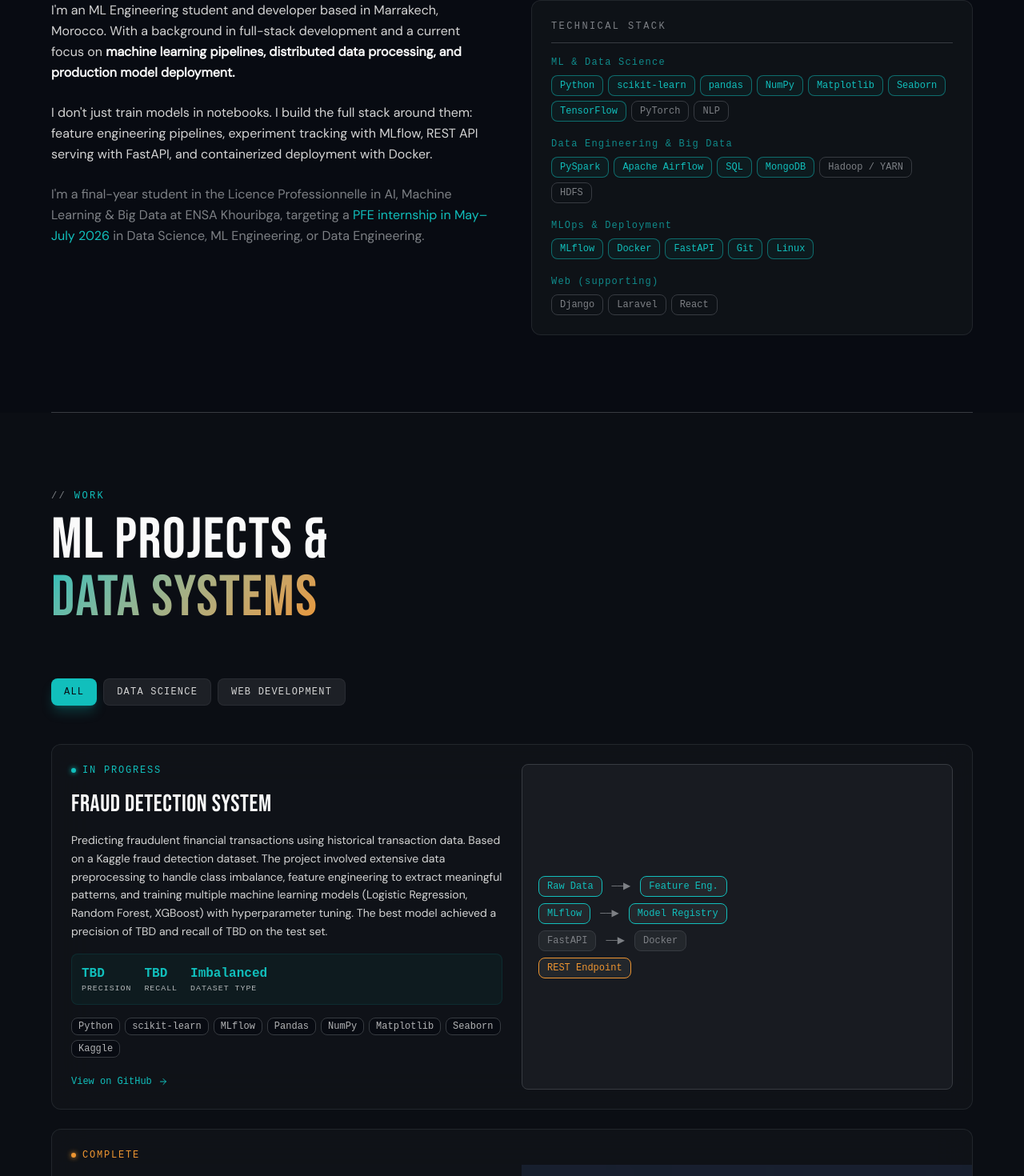
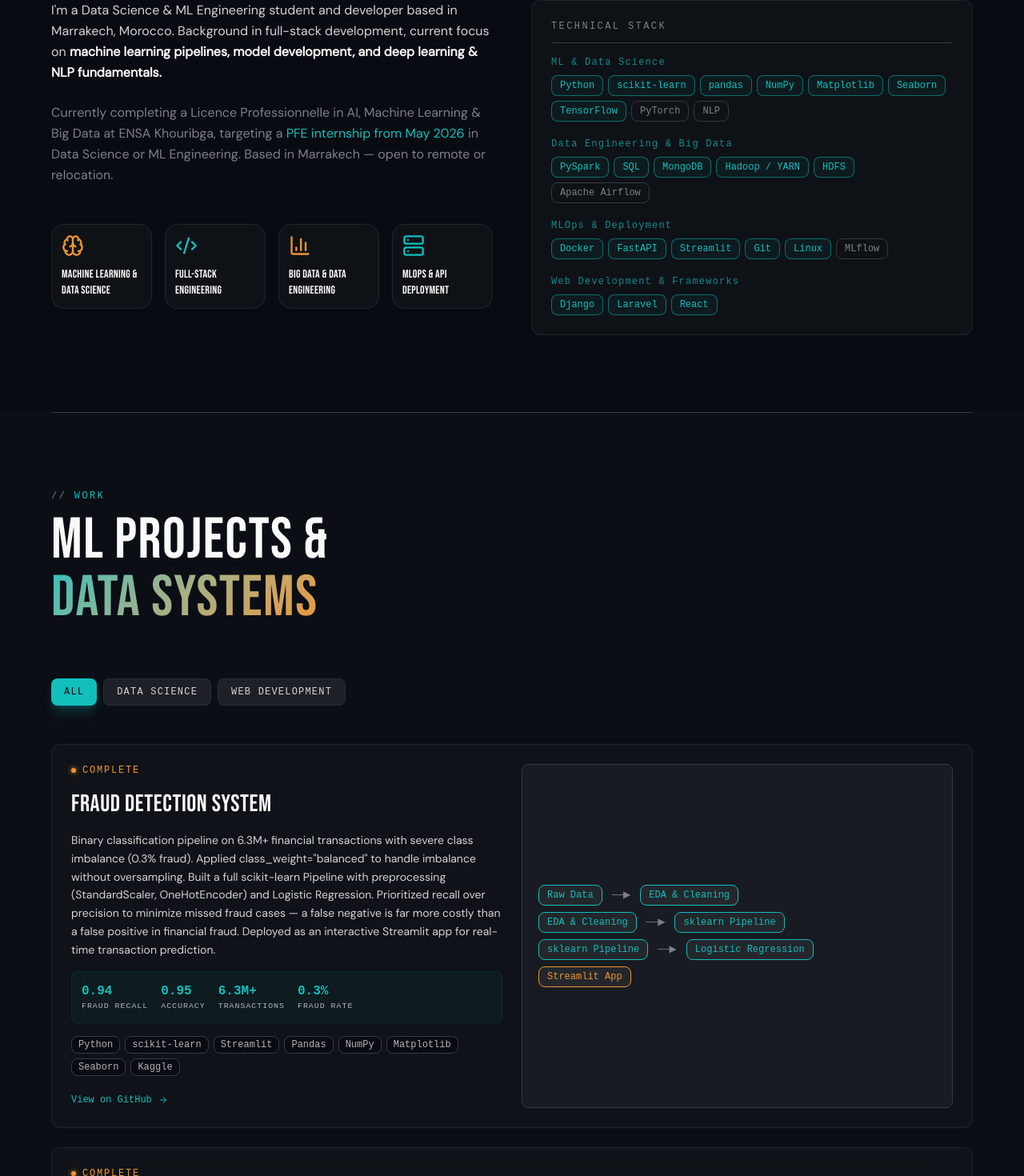
Before and after one commit to idrissiradi/portfolio, a React (Vite) app: page / in a window 1280 px wide. Shown: the part 1117-2587 px from the top of the page at 80% size. Built offline with nearby package versions, Linux system fonts and the light colour scheme; a web font is replaced by a local one.

Commit message:
feat: enhance AboutSection with skills grid and update descriptions; modify project statuses and add new project details

```diff
--- a/src/components/sections/AboutSection.tsx
+++ b/src/components/sections/AboutSection.tsx
@@ -1,4 +1,4 @@
-import { stackGroups } from "@/constants/portfolio-data";
+import { skills, stackGroups } from "@/constants/portfolio-data";
 import { motion } from "framer-motion";
 import SectionTag from "../SectionTag";
 
@@ -28,14 +28,28 @@
                         className="space-y-6 text-base text-secondary-foreground leading-relaxed"
                     >
                         <p>
-                            I'm an ML Engineering student and developer based in Marrakech, Morocco. With a background in full-stack development and a current focus on <span className="text-foreground font-semibold">machine learning pipelines, distributed data processing, and production model deployment.</span>
-                        </p>
-                        <p>
-                            I don't just train models in notebooks. I build the full stack around them: feature engineering pipelines, experiment tracking with MLflow, REST API serving with FastAPI, and containerized deployment with Docker.
+                            I'm a Data Science & ML Engineering student and developer based in Marrakech, Morocco. Background in full-stack development, current focus on <span className="text-foreground font-semibold">machine learning pipelines, model development, and deep learning & NLP fundamentals.</span>
                         </p>
                         <p className="text-muted-foreground">
-                            I'm a final-year student in the Licence Professionnelle in AI, Machine Learning & Big Data at ENSA Khouribga, targeting a <span className="text-primary font-medium">PFE internship in May–July 2026</span> in Data Science, ML Engineering, or Data Engineering.
+                            Currently completing a Licence Professionnelle in AI, Machine Learning & Big Data at ENSA Khouribga, targeting a <span className="text-primary font-medium">PFE internship from May 2026</span> in Data Science or ML Engineering. Based in Marrakech — open to remote or relocation.
+
                         </p>
+                        {/* Quick skills grid */}
+                        <div className="grid grid-cols-2 md:grid-cols-4 gap-4 mt-12">
+                            {skills.map((skill, index) => (
+                                <motion.div
+                                    key={skill.title}
+                                    initial={{ opacity: 0, y: 20 }}
+                                    whileInView={{ opacity: 1, y: 0 }}
+                                    viewport={{ once: true }}
+                                    transition={{ duration: 0.5, delay: 0.3 + index * 0.1 }}
+                                    className="group glass-card rounded-xl p-3 hover:border-primary/30 transition-all duration-300"
+                                >
+                                    <skill.icon className={`h-7 w-7 mb-3 ${skill.color === 'primary' ? 'text-primary' : 'text-accent'} group-hover:scale-110 transition-transform`} />
+                                    <h3 className="font-medium text-sm text-foreground">{skill.title}</h3>
+                                </motion.div>
+                            ))}
+                        </div>
                     </motion.div>
 
                     {/* Technical Stack Card */}
--- a/src/components/sections/HeroSection.tsx
+++ b/src/components/sections/HeroSection.tsx
@@ -1,5 +1,5 @@
 import { motion } from "framer-motion";
-import { ChevronDown, Mail, Briefcase, FileDown } from "lucide-react";
+import { ChevronDown, Mail, Briefcase } from "lucide-react";
 import { Button } from "@/components/ui/button";
 
 export const HeroSection = () => {
@@ -20,7 +20,7 @@
             >
                 <div className="inline-flex items-center gap-2 px-4 py-2 rounded-full border border-primary/30 bg-primary/5 backdrop-blur-sm">
                     <span className="w-2 h-2 rounded-full bg-primary animate-glow-pulse" />
-                    <span className="text-sm text-foreground/80 font-mono">Available for PFE Internship · May–July 2026</span>
+                    <span className="text-sm text-foreground/80 font-mono">Available for PFE Internship · May–June 2026</span>
                 </div>
             </motion.div>
 
@@ -31,7 +31,7 @@
                 transition={{ duration: 0.6, delay: 0.3 }}
                 className="font-mono text-xs tracking-[0.25em] uppercase text-primary mb-6 text-center leading-relaxed"
             >
-                <span className="text-muted-foreground">&gt; </span>ML Engineer & Data Science · Marrakech, Morocco.<br />
+                <span className="text-muted-foreground">&gt; </span>ML Engineer & Data Science student· Marrakech, Morocco.<br />
                 <span className="text-accent/90">open to remote and relocation.</span>
 
             </motion.p>
@@ -86,17 +86,6 @@
                         <Mail className="mr-2 h-4 w-4" />
                         Contact Me
                     </Button>
-                    <Button
-                        size="lg"
-                        variant="outline"
-                        className="border-border hover:border-primary/50 hover:text-chart-3 font-mono text-xs tracking-widest uppercase"
-                        asChild
-                    >
-                        <a href="#contact">
-                            <FileDown className="mr-2 h-4 w-4" />
-                            Resume ↓
-                        </a>
-                    </Button>
                 </motion.div>
             </div>
 
--- a/src/components/sections/ProjectsSection.tsx
+++ b/src/components/sections/ProjectsSection.tsx
@@ -77,9 +77,12 @@
                                             <div className="space-y-4">
                                                 {/* Status */}
                                                 <div className="flex items-center gap-2 font-mono text-xs tracking-[0.15em] uppercase">
-                                                    <span className={`w-1.5 h-1.5 rounded-full ${project.status === 'wip' ? 'bg-primary shadow-[0_0_6px] shadow-primary' : 'bg-accent shadow-[0_0_6px] shadow-accent'}`} />
-                                                    <span className={project.status === 'wip' ? 'text-primary' : 'text-accent'}>
-                                                        {project.status === 'wip' ? 'In Progress' : 'Complete'}
+                                                    <span className={`w-1.5 h-1.5 rounded-full ${project.status === 'completed'
+                                                        ? 'bg-accent shadow-[0_0_6px] shadow-accent'
+                                                        : 'bg-primary shadow-[0_0_6px] shadow-primary'
+                                                        }`} />
+                                                    <span className={project.status === 'completed' ? 'text-accent' : 'text-primary'}>
+                                                        {project.status === 'completed' ? 'Complete' : 'Live'}
                                                     </span>
                                                 </div>
                                                 <h3 className="font-display text-2xl md:text-3xl text-foreground">{project.title}</h3>
@@ -157,9 +160,12 @@
                                             <div className={`space-y-4 p-6 ${index % 2 === 1 ? 'lg:order-1' : ''}`}>
                                                 {/* Status */}
                                                 <div className="flex items-center gap-2 font-mono text-xs tracking-[0.15em] uppercase">
-                                                    <span className={`w-1.5 h-1.5 rounded-full ${project.status === 'wip' ? 'bg-primary shadow-[0_0_6px] shadow-primary' : 'bg-accent shadow-[0_0_6px] shadow-accent'}`} />
-                                                    <span className={project.status === 'wip' ? 'text-primary' : 'text-accent'}>
-                                                        {project.status === 'wip' ? 'In Progress' : 'Complete'}
+                                                    <span className={`w-1.5 h-1.5 rounded-full ${project.status === 'completed'
+                                                        ? 'bg-accent shadow-[0_0_6px] shadow-accent'
+                                                        : 'bg-primary shadow-[0_0_6px] shadow-primary'
+                                                        }`} />
+                                                    <span className={project.status === 'completed' ? 'text-accent' : 'text-primary'}>
+                                                        {project.status === 'completed' ? 'Complete' : 'Live'}
                                                     </span>
                                                 </div>
 
--- a/src/constants/portfolio-data.ts
+++ b/src/constants/portfolio-data.ts
@@ -10,9 +10,9 @@
 
 export const skills = [
 	{ icon: Brain, title: 'Machine Learning & Data Science', color: 'accent' },
+	{ icon: Code2, title: 'Full-Stack Engineering', color: 'primary' },
 	{ icon: BarChart3, title: 'Big Data & Data Engineering', color: 'accent' },
 	{ icon: Server, title: 'MLOps & API Deployment', color: 'primary' },
-	{ icon: Code2, title: 'Full-Stack Engineering', color: 'primary' },
 ];
 
 export const stackGroups = [
@@ -34,26 +34,31 @@
 		name: 'Data Engineering & Big Data',
 		pills: [
 			{ label: 'PySpark', active: true },
-			{ label: 'Apache Airflow', active: true },
 			{ label: 'SQL', active: true },
 			{ label: 'MongoDB', active: true },
-			{ label: 'Hadoop / YARN' },
-			{ label: 'HDFS' },
+			{ label: 'Hadoop / YARN', active: true },
+			{ label: 'HDFS', active: true },
+			{ label: 'Apache Airflow', active: false },
 		],
 	},
 	{
 		name: 'MLOps & Deployment',
 		pills: [
-			{ label: 'MLflow', active: true },
 			{ label: 'Docker', active: true },
 			{ label: 'FastAPI', active: true },
+			{ label: 'Streamlit', active: true },
 			{ label: 'Git', active: true },
 			{ label: 'Linux', active: true },
+			{ label: 'MLflow', active: false },
 		],
 	},
 	{
-		name: 'Web (supporting)',
-		pills: [{ label: 'Django' }, { label: 'Laravel' }, { label: 'React' }],
+		name: 'Web Development & Frameworks',
+		pills: [
+			{ label: 'Django', active: true },
+			{ label: 'Laravel', active: true },
+			{ label: 'React', active: true },
+		],
 	},
 ];
 
@@ -72,12 +77,13 @@
 	{
 		title: 'Fraud Detection System',
 		description:
-			'Predicting fraudulent financial transactions using historical transaction data. Based on a Kaggle fraud detection dataset. The project involved extensive data preprocessing to handle class imbalance, feature engineering to extract meaningful patterns, and training multiple machine learning models (Logistic Regression, Random Forest, XGBoost) with hyperparameter tuning. The best model achieved a precision of TBD and recall of TBD on the test set.',
+			'Binary classification pipeline on 6.3M+ financial transactions with severe class imbalance (0.3% fraud). Applied class_weight="balanced" to handle imbalance without oversampling. Built a full scikit-learn Pipeline with preprocessing (StandardScaler, OneHotEncoder) and Logistic Regression. Prioritized recall over precision to minimize missed fraud cases — a false negative is far more costly than a false positive in financial fraud. Deployed as an interactive Streamlit app for real-time transaction prediction.',
+
 		image: 'https://images.unsplash.com/photo-1551288049-bebda4e38f71?w=800&auto=format&fit=crop',
 		tech: [
 			'Python',
 			'scikit-learn',
-			'MLflow',
+			'Streamlit',
 			'Pandas',
 			'NumPy',
 			'Matplotlib',
@@ -85,18 +91,23 @@
 			'Kaggle',
 		],
 		category: 'data-science',
-		status: 'wip' as const,
+		status: 'completed' as const,
 		metrics: [
-			{ value: 'TBD', key: 'Precision' },
-			{ value: 'TBD', key: 'Recall' },
-			{ value: 'Imbalanced', key: 'Dataset Type' },
+			{ value: '0.94', key: 'Fraud Recall' },
+			{ value: '0.95', key: 'Accuracy' },
+			{ value: '6.3M+', key: 'Transactions' },
+			{ value: '0.3%', key: 'Fraud Rate' },
 		],
 		featured: true,
 		architecture: [
-			{ from: 'Raw Data', to: 'Feature Eng.', highlight: true },
-			{ from: 'MLflow', to: 'Model Registry', highlight: true },
-			{ from: 'FastAPI', to: 'Docker', highlight: false },
-			{ label: 'REST Endpoint', accent: true },
+			{ from: 'Raw Data', to: 'EDA & Cleaning', highlight: true },
+			{ from: 'EDA & Cleaning', to: 'sklearn Pipeline', highlight: true },
+			{
+				from: 'sklearn Pipeline',
+				to: 'Logistic Regression',
+				highlight: true,
+			},
+			{ label: 'Streamlit App', accent: true },
 		],
 		link: 'https://github.com/idrissiradi/fraud-detection-ML',
 	},
@@ -107,7 +118,7 @@
 		image: titanicMlImg,
 		tech: ['PySpark', 'Hadoop', 'YARN', 'MLlib', 'Python'],
 		category: 'data-science',
-		status: 'live' as const,
+		status: 'completed' as const,
 		metrics: [
 			{ value: 'PySpark', key: 'Engine' },
 			{ value: 'YARN', key: 'Cluster' },
@@ -116,9 +127,32 @@
 		link: 'https://github.com/idrissiradi/telco_churn_prediction',
 	},
 	{
+		title: 'Bulldozer Price Prediction (Kaggle Bluebook)',
+		description:
+			'Regression pipeline on 400,000+ heavy equipment auction records from Kaggle Bluebook. Handled complex temporal and categorical features: sale date decomposition, ordinal encoding of equipment specs, and imputation of 50+ columns with high missing rates. RandomForest regressor with time-based train/validation split to prevent data leakage. Optimized for RMSLE; the official Kaggle metric.',
+		image: 'https://images.unsplash.com/photo-1551288049-bebda4e38f71?w=800&auto=format&fit=crop',
+		tech: [
+			'Python',
+			'scikit-learn',
+			'Pandas',
+			'NumPy',
+			'Matplotlib',
+			'RandomForest',
+			'Kaggle',
+		],
+		category: 'data-science',
+		status: 'completed' as const,
+		metrics: [
+			{ value: '0.245', key: 'RMSLE Score' },
+			{ value: '400K+', key: 'Records' },
+			{ value: '50+', key: 'Features' },
+		],
+		link: 'https://github.com/idrissiradi/bulldozer-price-prediction',
+	},
+	{
 		title: 'Heart Disease Prediction Model',
 		description:
-			'End-to-end binary classification comparing Logistic Regression, KNN, and Random Forest with hyperparameter tuning (RandomizedSearchCV + GridSearchCV). Best model: 88.5% test accuracy, 92% recall, 86.7% F1 on 5-fold cross-validation. High recall was the target metric — in medical screening, missing a positive is more costly than a false alarm.',
+			'End-to-end binary classification comparing Logistic Regression, KNN, and Random Forest with hyperparameter tuning (RandomizedSearchCV + GridSearchCV). Best model: 88.5% test accuracy, 92% recall, 86.7% F1 on 5-fold cross-validation. High recall was the target metric; in medical screening, missing a positive is more costly than a false alarm.',
 		image: heartDiseaseImg,
 		tech: [
 			'Python',
@@ -130,7 +164,7 @@
 			'Jupyter',
 		],
 		category: 'data-science',
-		status: 'live' as const,
+		status: 'completed' as const,
 		link: 'https://github.com/idrissiradi/heart-disease-project',
 		metrics: [
 			{ value: '88.5%', key: 'Accuracy' },
@@ -145,7 +179,7 @@
 		image: titanicMlImg,
 		tech: ['scikit-learn', 'pandas', 'Pipeline', 'Kaggle'],
 		category: 'data-science',
-		status: 'live' as const,
+		status: 'completed' as const,
 		metrics: [
 			{ value: '81%', key: 'Local Acc.' },
 			{ value: '77%', key: 'Kaggle Score' },
@@ -232,6 +266,8 @@
 		skills: [
 			'Python',
 			'scikit-learn',
+			'TensorFlow',
+			'PyTorch',
 			'Pandas',
 			'NumPy',
 			'Matplotlib',
@@ -245,7 +281,6 @@
 			'PySpark / MLlib',
 			'Apache Spark',
 			'Hadoop / YARN / HDFS',
-			'ETL Pipelines',
 			'Apache Airflow',
 			'SQL & NoSQL',
 			'MongoDB',
@@ -253,11 +288,25 @@
 	},
 	{
 		title: 'MLOps & Deployment',
-		skills: ['MLflow', 'Docker', 'FastAPI', 'Git / GitHub', 'Linux / Bash'],
+		skills: [
+			'Docker',
+			'FastAPI',
+			'streamlit',
+			'Git / GitHub',
+			'Linux / Bash',
+		],
 	},
 	{
 		title: 'Backend Development',
-		skills: ['Python', 'Django', 'FastAPI', 'Laravel', 'Node.js', 'PHP'],
+		skills: [
+			'Python',
+			'Django',
+			'FastAPI',
+			'Laravel',
+			'Node.js',
+			'Express.js',
+			'PHP',
+		],
 	},
 	{
 		title: 'Frontend Development',
@@ -315,13 +364,13 @@
 		current: false,
 	},
 	{
-		title: 'Assistant Accountant',
+		title: 'Data & Reporting Analyst',
 		company: 'ONSSA Marrakech',
 		period: 'Oct 2022 – Mar 2024',
 		type: 'Full-time',
 		location: 'Marrakesh, Morocco',
 		description:
-			'Handled accounting tasks including financial data entry, reporting, and reconciliation. Strengthened attention to detail and analytical thinking applicable to software development.',
+			'Financial data processing and analysis; reporting and internal database management.',
 		tech: ['Excel', 'Accounting Systems'],
 		current: false,
 	},
@@ -345,28 +394,6 @@
 		description:
 			'Built internal web platforms using Django, MySQL, and Tailwind CSS. Assisted in backend development, database modeling, and UI improvements.',
 		tech: ['Django', 'MySQL', 'Tailwind CSS', 'JavaScript', 'Python'],
-		current: false,
-	},
-	{
-		title: 'Web Developer Intern',
-		company: 'Weshore Agency',
-		period: 'May 2019 – May 2019',
-		type: 'Internship',
-		location: 'Marrakesh, Morocco',
-		description:
-			'Developed a management web application using PHP and MySQL. Integrated WordPress components and contributed to improving workflow automation.',
-		tech: ['PHP', 'MySQL', 'WordPress', 'JavaScript'],
-		current: false,
-	},
-	{
-		title: 'Web Developer Intern',
-		company: 'Prefecture of Marrakesh',
-		period: 'Jul 2018 – Jul 2018',
-		type: 'Internship',
-		location: 'Marrakesh, Morocco',
-		description:
-			'Created an internal management system using PHP and MySQL for administrative operations. Focused on backend logic and data management.',
-		tech: ['PHP', 'MySQL'],
 		current: false,
 	},
 ];
```
